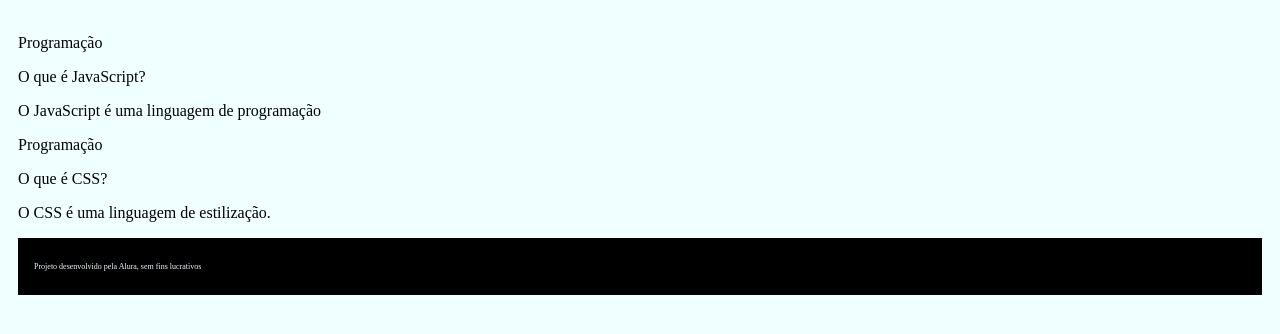
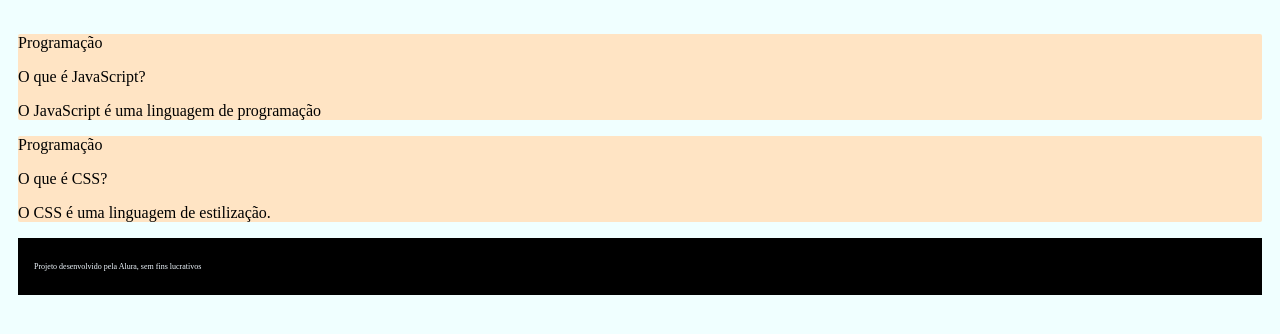
Before and after one commit to dantix171/3tri-Daniel-8, a plain HTML site: page FLASHCARDS/index.html in a window 1280 px wide. Drawn offline with Linux system fonts and the light colour scheme.

Commit message:
Update index.html

```diff
--- a/FLASHCARDS/index.html
+++ b/FLASHCARDS/index.html
@@ -8,12 +8,16 @@
 </head>
 
 <body>
+    <div class="js">
     <p>Programação</p>
     <p>O que é JavaScript?</p>
     <p>O JavaScript é uma linguagem de programação</p>
+    </div>
+    <div class="css">
     <p>Programação</p>
     <p>O que é CSS?</p>
     <p>O CSS é uma linguagem de estilização.</p>
+    </div>
 </body>
 
 <footer>
```
